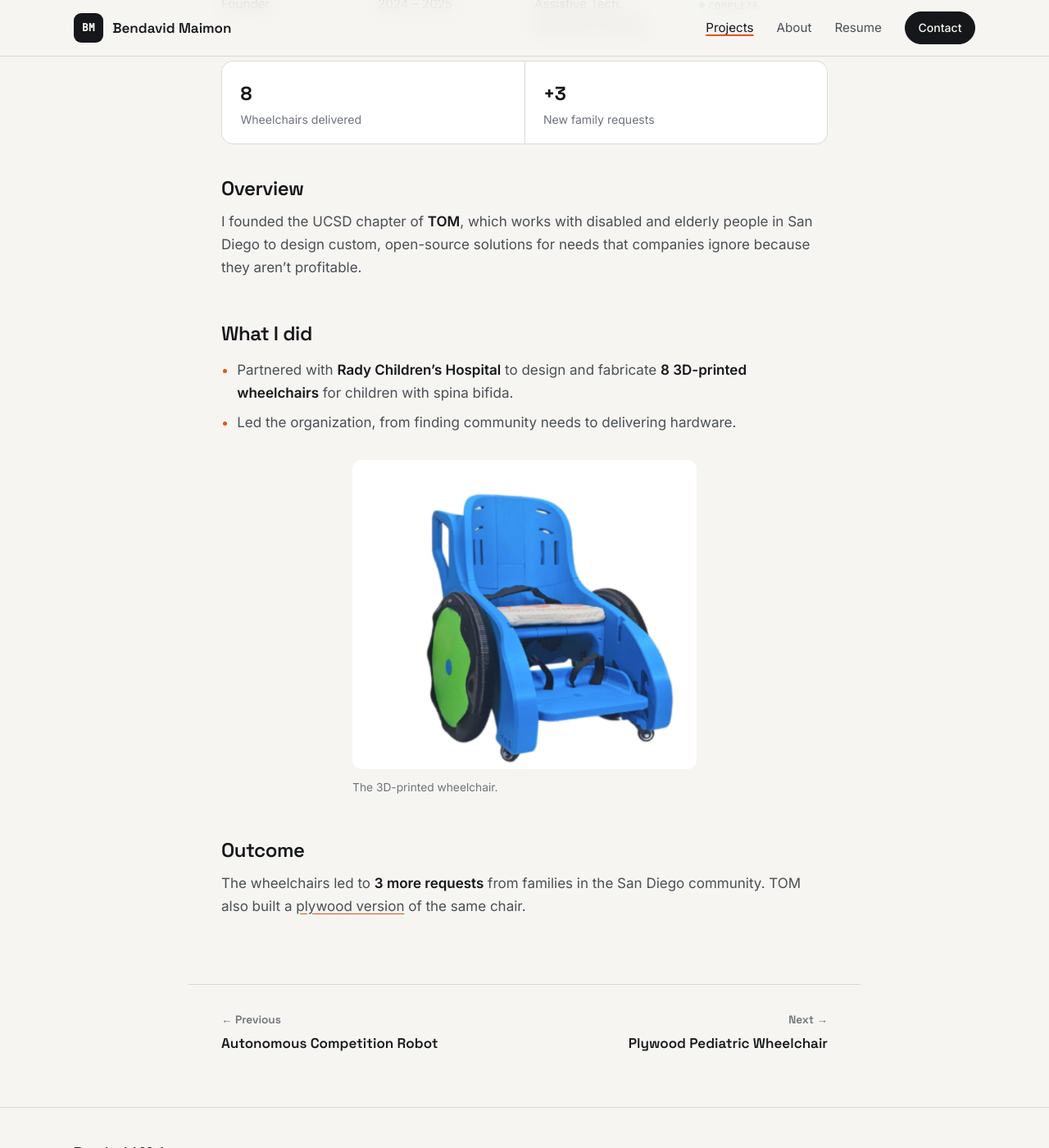
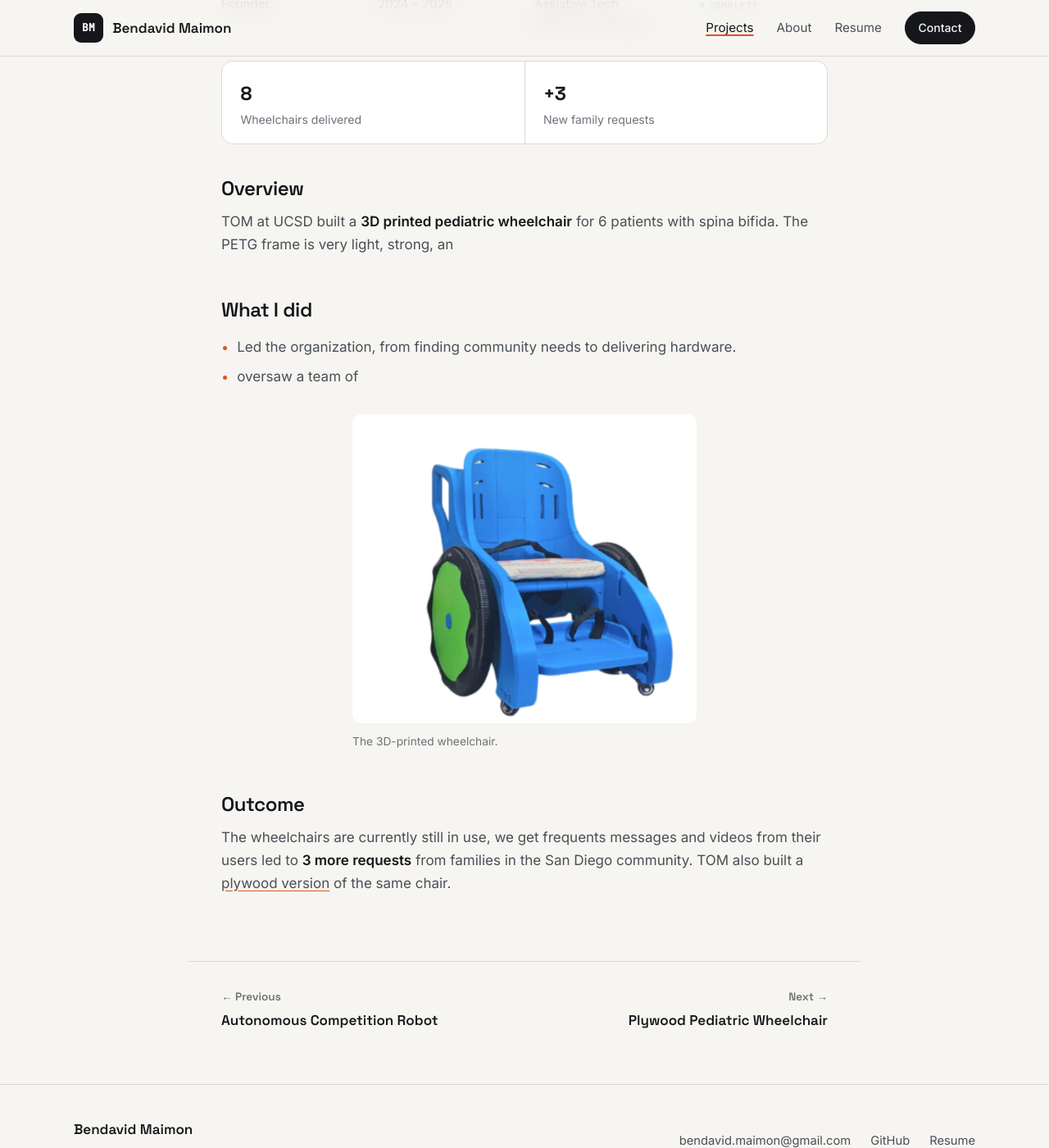
Before and after one commit to errordc32/bendavid.github.io, a Jekyll site: the page built from _projects/wheelchair-3d-printed.md, in a window 1280 px wide and 1400 px high, scrolled down 546 px. Shown: the whole window at 82% size. Built offline with Jekyll 4.4.1, drawn with Linux system fonts in a browser that asks for light colours.

Commit message:
minor edits

```diff
--- a/_projects/wheelchair-3d-printed.md
+++ b/_projects/wheelchair-3d-printed.md
@@ -6,8 +6,8 @@ role: Founder
 period: 2024 – 2025
 tags: [Assistive Tech, Mechanical Design]
 featured: true
+order: 5
 status: complete           # complete | prototype | design | concept
-order: 5
 image: /assets/images/projects/pediatric_wheelchairs/wheelchair_2.png
 stats:
   - value: "8"
@@ -18,15 +18,15 @@ stats:
 
 ## Overview
 
-I founded the UCSD chapter of **TOM**, which works with disabled and elderly people in San Diego to design custom, open-source solutions for needs that companies ignore because they aren't profitable.
+TOM at UCSD built a **3D printed pediatric wheelchair** for 6 patients with spina bifida. The PETG frame is very light, strong, an
 
 ## What I did
 
-- Partnered with **Rady Children's Hospital** to design and fabricate **8 3D-printed wheelchairs** for children with spina bifida.
 - Led the organization, from finding community needs to delivering hardware.
+- oversaw a team of
 
 {% include media.html src="/assets/images/projects/pediatric_wheelchairs/wheelchair_2.png" class="small" caption="The 3D-printed wheelchair." %}
 
 ## Outcome
 
-The wheelchairs led to **3 more requests** from families in the San Diego community. TOM also built a [plywood version]({{ '/projects/wheelchair-wood/' | relative_url }}) of the same chair.
+The wheelchairs are currently still in use, we get frequents messages and videos from their users led to **3 more requests** from families in the San Diego community. TOM also built a [plywood version]({{ '/projects/wheelchair-wood/' | relative_url }}) of the same chair.
```
Also changed, not shown: _projects/nitinol-wristed-instruments.md (+1 -1 lines), _projects/surgical-robot-data-pipeline.md (+1 -1 lines).
